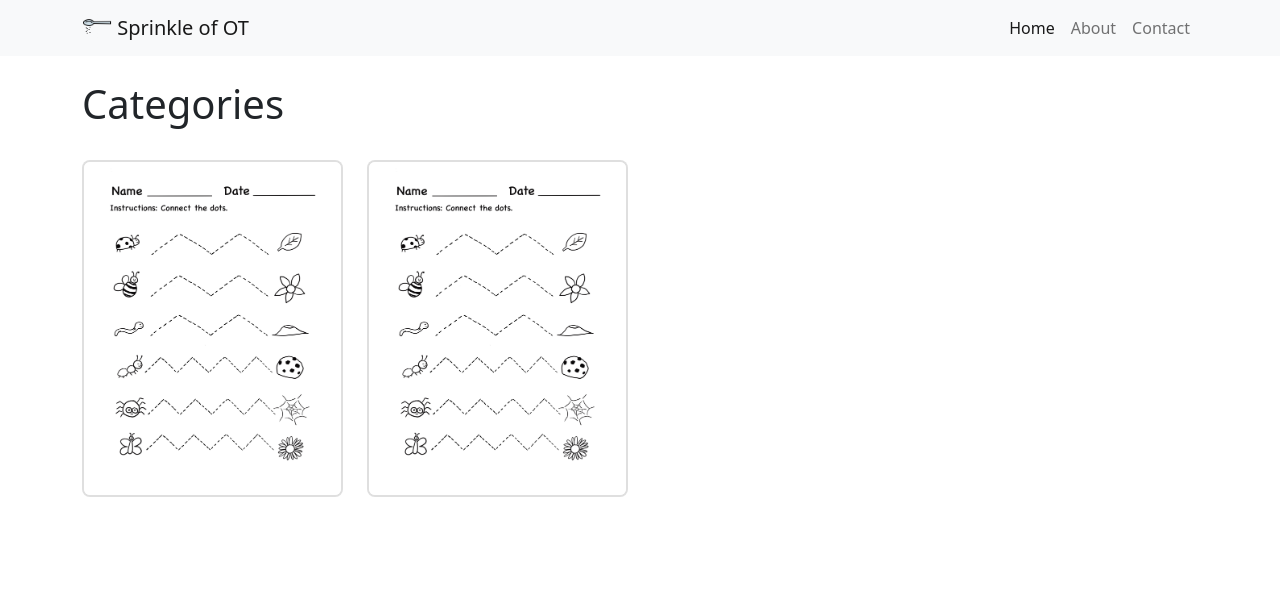
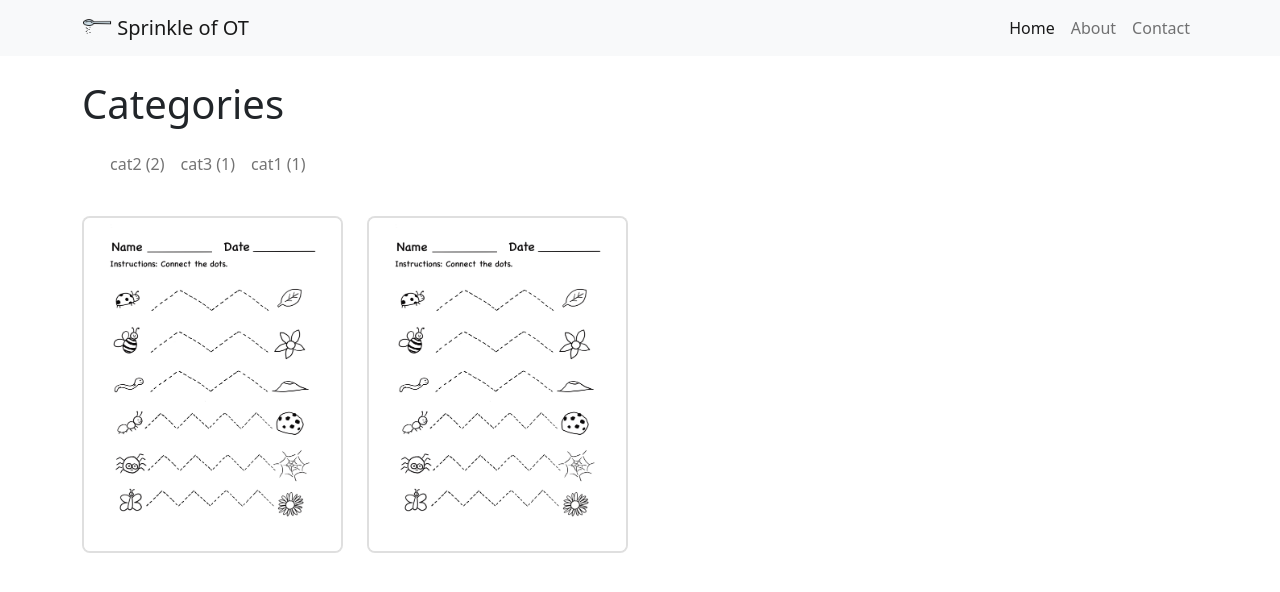
Before and after one commit to SprinkleOfOT/sprinkleofot.github.io, a Jekyll site: the page built from index.html, in a window 1280 px wide. Shown: the top 592 px of the page. Built offline with Jekyll 4.4.1, drawn with Linux system fonts in a browser that asks for light colours; the list of posts is cut into pages by our own code.

Commit message:
Add categories header

```diff
--- /dev/null
+++ b/_includes/menu-categories.html
@@ -0,0 +1,20 @@
+<nav class="navbar navbar-expand-lg navbar-light bg-white pl-2 pr-2">
+    <button class="navbar-light navbar-toggler" type="button" data-toggle="collapse" data-target="#navbarsExplore" aria-controls="navbarsDefault" aria-expanded="false" aria-label="Toggle navigation">
+    <span class="navbar-toggler-icon"></span>
+    </button>
+    <div class="collapse navbar-collapse" id="navbarsExplore">
+    <ul class="navbar-nav categories">
+    {% assign categories_list = site.categories %}
+      {% if categories_list.first[0] == null %}
+        {% for category in categories_list %}
+          <li class="nav-item"><a class="nav-link" href="{{site.baseurl}}/categories.html#{{ category | downcase }}">{{ category }} ({{ site.tags[category].size }})</a></li>
+        {% endfor %}
+      {% else %}
+        {% for category in categories_list %}
+          <li class="nav-item"><a class="nav-link" href="{{site.baseurl}}/categories.html#{{ category[0] | downcase }}">{{ category[0] }} ({{ category[1].size }})</a></li>
+        {% endfor %}
+      {% endif %}
+    {% assign categories_list = nil %}
+    </ul>
+    </div>
+</nav>
--- a/_posts/2021-06-27-welcome-to-jekyll.markdown
+++ b/_posts/2021-06-27-welcome-to-jekyll.markdown
@@ -4,5 +4,5 @@ title:  "Welcome to Jekyll!"
 date:   2021-06-27 14:00:51 -0700
 image: /assets/img/1.jpg
 pdf: /assets/pdf/1.pdf
-categories: jekyll update
+categories: cat2 cat3
 ---
--- a/_posts/2021-06-28-test.markdown
+++ b/_posts/2021-06-28-test.markdown
@@ -4,5 +4,5 @@ title:  "2021-06-28"
 date:   2021-06-28 14:00:51 -0700
 image: /assets/img/1.jpg
 pdf: /assets/pdf/1.pdf
-categories: jekyll update
+categories: cat1 cat2
 ---
--- a/index.html
+++ b/index.html
@@ -3,16 +3,14 @@ layout: default
 ---
 
 <section class="mt-4 mb-5">
-
   <div class="container mb-4">
     <h1 class="font-weight-bold title">Categories</h1>
     <div class="row">
+      {% include menu-categories.html %}
     </div>
   </div>
 
-
   <div class="container">
-
     <div class="row row-cols-1 row-cols-sm-2 row-cols-md-3 row-cols-lg-4 g-4">
       {% for post in paginator.posts reversed %}
         {% include card-post.html %}
@@ -47,7 +45,5 @@ layout: default
       </div>
       {% endif %}
     </div>
-
   </div>
-
 </section>
```
Lines whose indentation alone changed are shown as unchanged.
